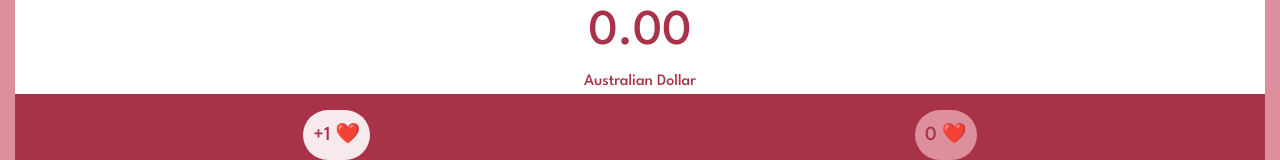
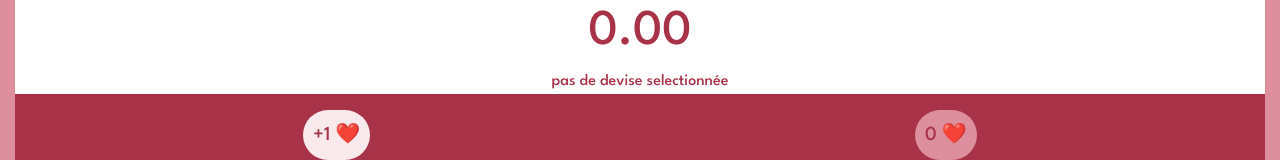
Before and after one commit to MaxCapette/Converter, a React (Vite) app: page / in a window 1280 px wide. Shown: the part 540-700 px from the top of the page. Built offline with nearby package versions, Linux system fonts and the light colour scheme; no server answers.

Commit message:
all fix YAY

```diff
--- a/src/components/Amount/Amount.scss
+++ b/src/components/Amount/Amount.scss
@@ -2,6 +2,7 @@
 
 .amount {
   color: v.$mainColor;
+  text-align: center;
 }
 .amount-value {
   font-size: 50px;
--- a/src/components/Amount/Amount.tsx
+++ b/src/components/Amount/Amount.tsx
@@ -3,13 +3,17 @@ import './Amount.scss';
 
 interface IAmountProps {
   result: number;
-  currentCurrency: ICurrency;
+  currentCurrency: ICurrency | null;
 }
 function Amount({ result, currentCurrency }: IAmountProps) {
   return (
     <section className="amount">
       <p className="amount-value">{result.toFixed(2)}</p>
-      <p className="amount-currency">{currentCurrency.description}</p>
+      <p className="amount-currency">
+        {currentCurrency
+          ? currentCurrency.description
+          : 'pas de devise selectionnée'}
+      </p>
     </section>
   );
 }
--- a/src/components/Converter/Converter.scss
+++ b/src/components/Converter/Converter.scss
@@ -3,18 +3,6 @@
 
 .Converter {
   text-align: center;
-  .toggler {
-    background-color: v.$darkerColor;
-    width: 100%;
-    padding: 1rem;
-    color: v.$lightColor;
-    border: 0;
-    cursor: pointer;
-
-    &:hover {
-      background-color: color.scale(v.$darkerColor, $lightness: -20%);
-    }
-  }
 
   &-logo {
     height: 40vmin;
@@ -40,6 +28,18 @@
     color: v.$mainColor;
   }
 }
+.toggler {
+  background-color: v.$darkerColor;
+  width: 100%;
+  padding: 1rem;
+  color: v.$lightColor;
+  border: 0;
+  cursor: pointer;
+
+  &:hover {
+    background-color: color.scale(v.$darkerColor, $lightness: -20%);
+  }
+}
 
 @keyframes App-logo-spin {
   from {
--- a/src/components/Converter/Converter.tsx
+++ b/src/components/Converter/Converter.tsx
@@ -15,59 +15,55 @@ function Converter() {
   const [nbClicks, setNbClicks] = useState(0);
   const [amount, setAmount] = useState(1);
   const [currencies, setCurrencies] = useState([]);
-  const [currency, setCurrency] = useState(currenciesData[0]);
+  const [currency, setCurrency] = useState<null | ICurrency>(null);
   const [total, setTotal] = useState(0);
   const [currentTheme, setCurrentTheme] = useState();
 
   useEffect(
-    // la callback executée àpres la premier rendu uniquement
+    // la callback avec le code a executer
     () => {
+      // eslint-disable-next-line
+      console.log('changement de titre');
+      if (currency) {
+        document.title = `convert to ${currency.description}`;
+      }
+      // si currency.description n'a pas changé ça sert à rien de jouer la callback
+    },
+    // le tableau qui dit quand executer la callback
+    // avec le tableau contenant currency on précise que la callback est executée que si currency change
+    [currency]
+  );
+
+  useEffect(() => {
     const asynRequest = async () => {
       // appel avec axios et async await
       try {
-          const result = await axios.get(
-            'https://api.exchangerate.host/symbols'
-          );
+        const result = await axios.get('https://api.exchangerate.host/symbols');
         setCurrencies(Object.values(result.data.symbols));
       } catch (e) {
+        // eslint-disable-next-line
         console.log('ERREUR de requete');
-          // ici on peut afficher une erreur dans notre composant
       }
     };
 
     asynRequest();
-    },
-    // tableau vide pour executer la callback uniquement après le premier rendu
-    []
+  }, []);
+
+  useEffect(() => {
+    const getResultFromAPI = async () => {
+      if (currency) {
+        const result = await axios.get(
+          `https://api.exchangerate.host/convert?from=EUR&to=${currency?.code}&amount=${amount}`
         );
-
-  // useEffect(
-  //   () => {
-  //     // on utilise les données du state pour faire un appel api pour avoir le montant calculé
-  //     // aller faire un appel vers https://api.exchangerate.host/convert?from=EUR&to=JPY&amount=42
-  //     // pour recuperer le montant converti
-
-  //     const getResultFromAPI = async () => {
-  //       // si ce n'est pas le tout premier rendu et qu'on a bien une devise courante
-  //       if (currency) {
-  //         const result = await axios.get(
-  //           `https://api.exchangerate.host/convert?from=EUR&to=${currency?.code}&amount=${amount}`
-  //         );
-
-  //         console.log(result);
-
-  //         // on met dans le state le result pour que Amount puisse s'en servir
-  //         setTotal(result.data.result);
-  //       }
-  //     };
-  //     getResultFromAPI();
-  //   },
-  //   // on va fetch le total que si amount ou currency est modifié au cours du rendu
-  //   [amount, currency]
-  // );
+        // on met dans le state le result pour que Amount puisse s'en servir
+        setTotal(result.data.result);
+      }
+    };
+    getResultFromAPI();
+  }, [amount, currency]);
 
   return (
-    <div className="Converter">
+    <div className="converter">
       <Header amount={amount} setAmount={setAmount} />
       <Toggler
         isCurrenciesVisible={isCurrenciesVisible}
--- a/src/components/Currencies/Currencies.scss
+++ b/src/components/Currencies/Currencies.scss
@@ -1,9 +1,16 @@
 @use '../../styles/variables' as v;
 
-.scrollLi {
+.currencies {
   height: 40vh;
   overflow: scroll;
   overflow-x: hidden;
+  &-input {
+    pad: 1rem;
+    width: 100%;
+    font-weight: bold;
+    color: v.$mainColor;
+    border: solid 1px v.$mainColor;
+  }
 }
 
 .currencies-item {
@@ -30,14 +37,6 @@ h2 {
   padding: 10px;
   border-bottom: solid 1px v.$mainColor;
   font-size: large;
-}
-
-.currencies-input {
-  pad: 1rem;
-  width: 100%;
-  font-weight: bold;
-  color: v.$mainColor;
-  border: solid 1px v.$mainColor;
 }
 
 /* Partie horizontale */
--- a/src/components/Currencies/Currencies.tsx
+++ b/src/components/Currencies/Currencies.tsx
@@ -4,7 +4,7 @@ import './Currencies.scss';
 
 interface ICurrenciesProps {
   list: ICurrency[];
-  setCurrency: React.Dispatch<React.SetStateAction<ICurrency>>;
+  setCurrency: React.Dispatch<React.SetStateAction<null | ICurrency>>;
 }
 function Currencies({ list, setCurrency }: ICurrenciesProps) {
   const [search, setSearch] = useState('');
@@ -33,7 +33,7 @@ function Currencies({ list, setCurrency }: ICurrenciesProps) {
   // );
 
   return (
-    <div className="scrollLi">
+    <div className="currencies">
       <input
         type="text"
         className="currencies-input"
--- a/src/components/Header/Header.scss
+++ b/src/components/Header/Header.scss
@@ -4,6 +4,8 @@
   background-color: v.$mainColor;
   color: v.$lightColor;
   padding: 25px;
+  text-align: center;
+
   span {
     font-size: larger;
   }
@@ -23,6 +25,7 @@
   animation: shake 0.82s cubic-bezier(0.36, 0.07, 0.19, 0.97) both;
   transform: translate3d(0, 0, 0);
   border: 2px solid red; /* Ajoutez une bordure rouge pour mettre en évidence l'erreur */
+  width: 2rem;
 }
 
 .error-message {
```
Lines whose indentation alone changed are shown as unchanged.
